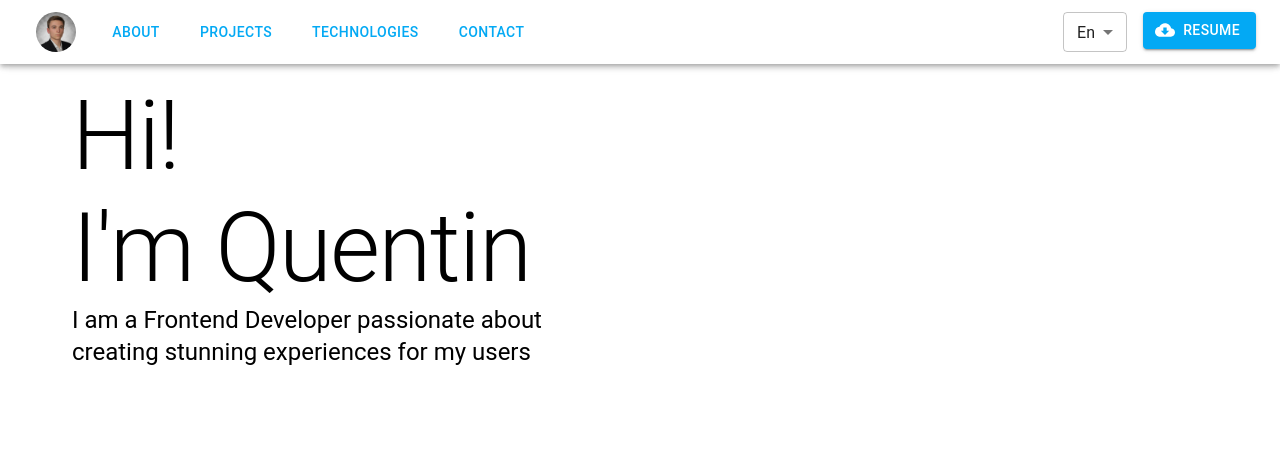
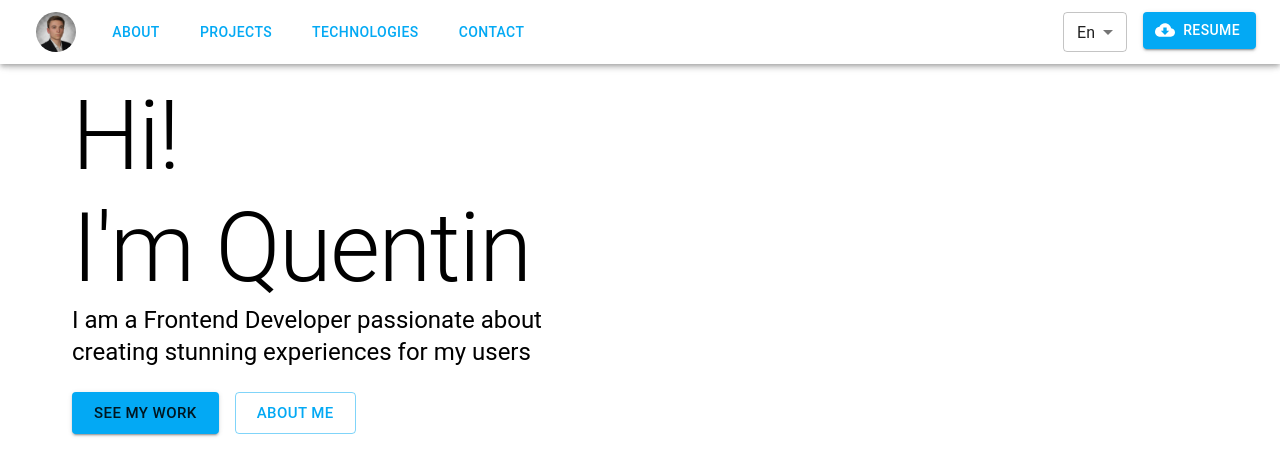
Before and after one commit to couvq/Portfolio-Site-V.2, a React (Create React App) app in the folder portfolio-site-v2/: page / in a window 1280 px wide. Shown: the top 476 px of the page. Built offline with nearby package versions, Linux system fonts and the light colour scheme.

Commit message:
added HeroButtons to Hero

```diff
--- a/portfolio-site-v2/src/components/Hero/Hero.js
+++ b/portfolio-site-v2/src/components/Hero/Hero.js
@@ -2,11 +2,13 @@ import { Container } from "@mui/material";
 import React from "react";
 
 import HeroText from "./HeroText";
+import HeroButtons from "./HeroButtons";
 
 const Hero = () => {
   return (
     <Container sx={{ margin: '5rem 2.5rem'}}>
       <HeroText />
+      <HeroButtons />
     </Container>
   );
 };
--- /dev/null
+++ b/portfolio-site-v2/src/components/Hero/HeroButtons.js
@@ -0,0 +1,15 @@
+import { Button, Stack } from '@mui/material';
+import React from 'react';
+
+const HeroButtons = () => {
+
+
+  return (
+    <Stack direction="row" spacing={2} sx={{ marginTop: '1.5rem'}}>
+        <Button variant="contained" size='large'>See My Work</Button>
+        <Button variant="outlined" size='large'>About Me</Button>
+    </Stack>
+  );
+}
+
+export default HeroButtons;
```
